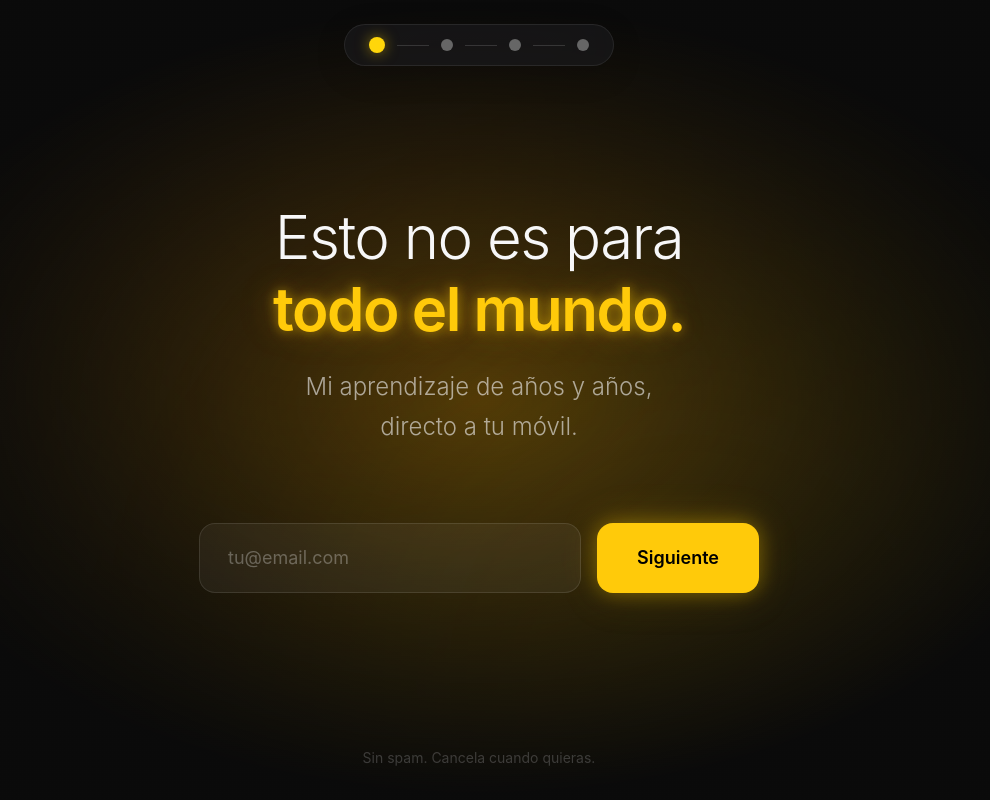
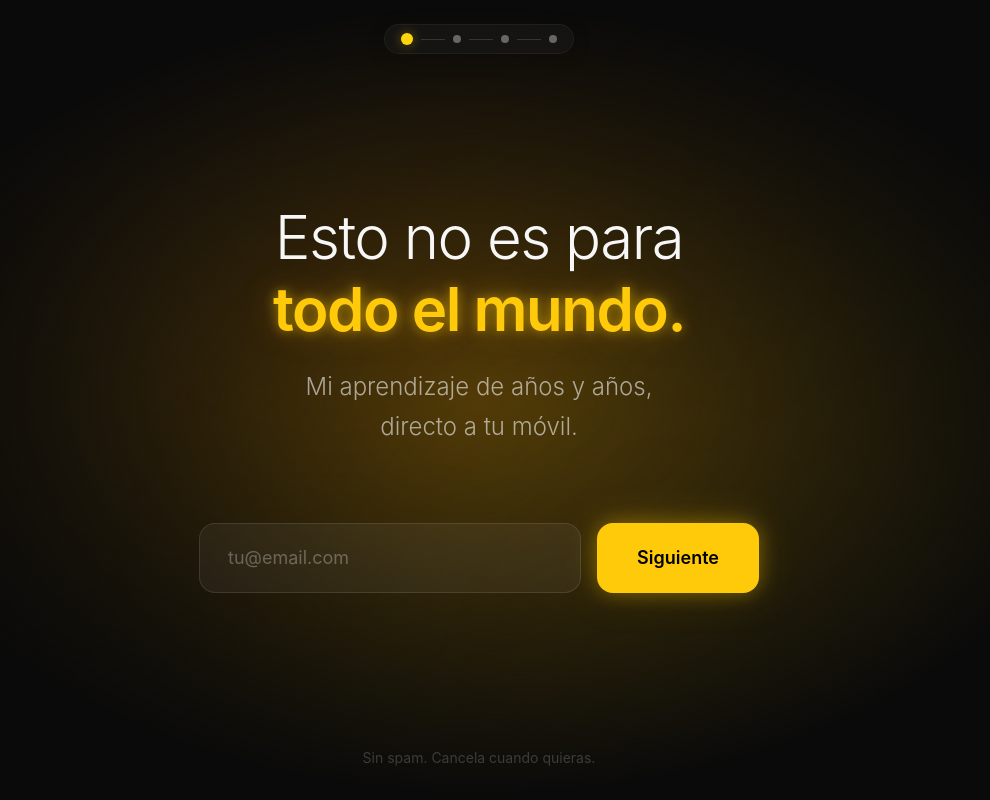
Before and after one commit to mysticcbrand-hub/anxonewsletter, a React (Vite) app: page / in a window 1280 px wide. Shown: the whole page, without its empty margins (161-1151 px from the left). Built offline with nearby package versions, Linux system fonts and the light colour scheme; the HTML template or start-up script is replaced by a standard one.

Commit message:
Reducir tamaño del ProgressBar estilo notch de Mac
- Tamaño más compacto y discreto
- Sin responsive breakpoints (tamaño fijo como notch)
- Padding reducido (px-4 py-2)
- Border y backdrop más sutiles
- Mantiene animaciones suaves

```diff
--- a/src/components/ProgressBar.tsx
+++ b/src/components/ProgressBar.tsx
@@ -8,25 +8,25 @@ const ProgressBar: React.FC<ProgressBarProps> = ({ currentStep }) => {
   const steps: Array<1 | 2 | 3 | 4> = [1, 2, 3, 4];
 
   return (
-    <div className="fixed top-4 md:top-6 left-0 right-0 z-50 flex justify-center pointer-events-none">
-      <div className="flex items-center gap-2 md:gap-2.5 lg:gap-3 px-4 md:px-5 lg:px-6 py-2 md:py-2.5 lg:py-3 rounded-full bg-[#1C1C1E]/60 backdrop-blur-[40px] border border-white/8 shadow-[0_8px_32px_rgba(0,0,0,0.15)]">
+    <div className="fixed top-6 left-0 right-0 z-50 flex justify-center pointer-events-none">
+      <div className="flex items-center gap-2 px-4 py-2 rounded-full bg-[#1C1C1E]/50 backdrop-blur-xl border border-white/5 shadow-[0_4px_24px_rgba(0,0,0,0.08)]">
         {steps.map((step, index) => (
           <React.Fragment key={step}>
             <div
               className={[
                 'rounded-full transition-all duration-500 ease-out',
                 step < currentStep
-                  ? 'w-6 h-2 md:w-7 md:h-2.5 lg:w-8 lg:h-3 bg-[#FFD60A]'
+                  ? 'w-6 h-2 bg-[#FFD60A]'
                   : step === currentStep
-                  ? 'w-3 h-3 md:w-3.5 md:h-3.5 lg:w-4 lg:h-4 bg-[#FFD60A] shadow-[0_0_14px_rgba(255,214,10,0.5)]'
-                  : 'w-2 h-2 md:w-2.5 md:h-2.5 lg:w-3 lg:h-3 bg-[#666666]'
+                  ? 'w-3 h-3 bg-[#FFD60A] shadow-[0_0_12px_rgba(255,214,10,0.4)]'
+                  : 'w-2 h-2 bg-[#666666]'
               ].join(' ')}
             />
 
             {index < steps.length - 1 && (
               <div
                 className={[
-                  'w-6 md:w-7 lg:w-8 h-px transition-all duration-500',
+                  'w-6 h-px transition-all duration-500',
                   step < currentStep ? 'bg-[#FFD60A]/60' : 'bg-[#666666]/40',
                 ].join(' ')}
               />
```
